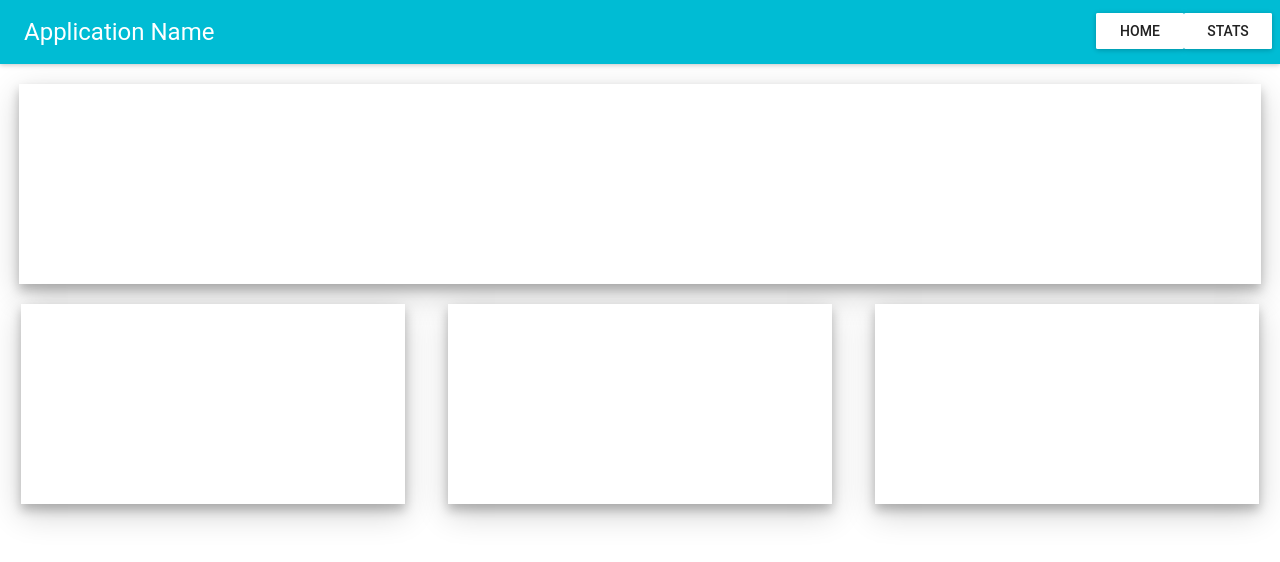
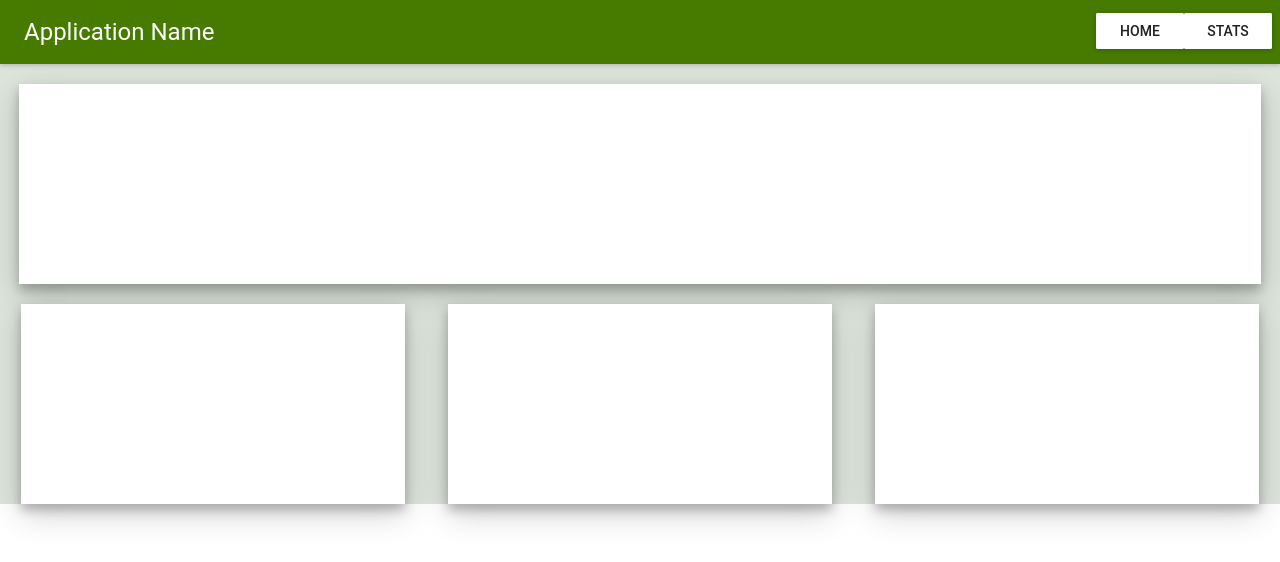
Before and after one commit to crissy25/react-demo, a React (Create React App) app: page / in a window 1280 px wide. Shown: the top 562 px of the page. Built offline with nearby package versions, Linux system fonts and the light colour scheme.

Commit message:
updated api call

```diff
--- a/src/components/Container.js
+++ b/src/components/Container.js
@@ -15,12 +15,13 @@ class Container extends Component {
 
   componentDidMount () {
     setInterval(() => {
-      var randomBoolean = Math.random() < 0.2
-      if (randomBoolean) this.setState({showNotification: true})
-    }, 1000)
-  //   fetch('https://jsonplaceholder.typicode.com/todos/1')
-  //   .then(response => console.log(response.json()))
-  //   .then(json => console.log(json))
+      fetch('https://safe-headland-89439.herokuapp.com/tree-in-danger',
+        {method: 'GET', credentials: 'same-origin', headers: {'Content-Type': 'application/json; charset=utf-8'}})
+      .then(response => response.json().then((data) => {
+        if (data.treeInDanger) this.setState({showNotification: true})
+      }))
+
+    }, 10000)
   }
 
   updateTab (value) {
@@ -29,7 +30,7 @@ class Container extends Component {
 
   render () {
     return (
-      <div>
+      <div style={{backgroundColor: 'rgba(154, 178, 151, 0.35)', height: '-webkit-fill-available'}}>
         <MuiThemeProvider>
           <div>
             <Header updateTab={this.updateTab} />
--- a/src/components/Header.js
+++ b/src/components/Header.js
@@ -6,6 +6,7 @@ class Header extends Component {
     return (
       <div>
         <AppBar
+          style={{backgroundColor: 'rgba(70, 123, 0, 1)'}}
           showMenuIconButton={false}
           title='Application Name'
           iconElementRight={<MenuOptions updateTab={this.props.updateTab} />} />
--- a/src/components/Notification.js
+++ b/src/components/Notification.js
@@ -1,24 +1,25 @@
 import React, { Component } from 'react'
 import Paper from 'material-ui/Paper'
 const style = {
-  height: 65,
+  height: 55,
   width: '97%',
   marginTop: 20,
   textAlign: 'center',
   display: 'block',
   marginLeft: 'auto',
   marginRight: 'auto',
-  backgroundColor: 'rgba(200,0,0,1)'
+  backgroundColor: 'rgba(200,0,0,1)',
+  borderRadius: 4
 }
 const style2 = {
   color: 'white',
-  paddingTop: 23
+  paddingTop: 20
 }
 class Notification extends Component {
   render () {
     return (
       <div>
-        <Paper style={style} zDepth={3} rounded={false}>
+        <Paper style={style} zDepth={3} rounded>
           <div style={style2}><i className='fa fa-warning' style={{paddingRight: 5}} />Warning! Some movement has been detected!</div>
         </Paper>
       </div>
```
